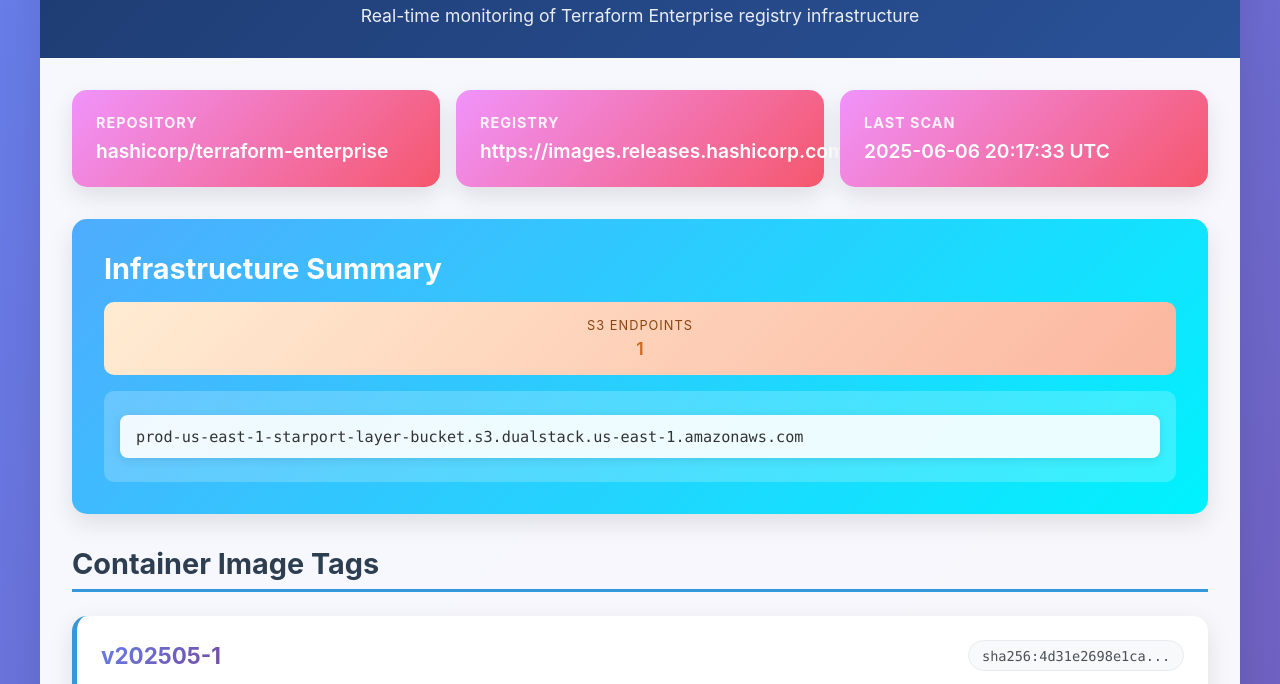
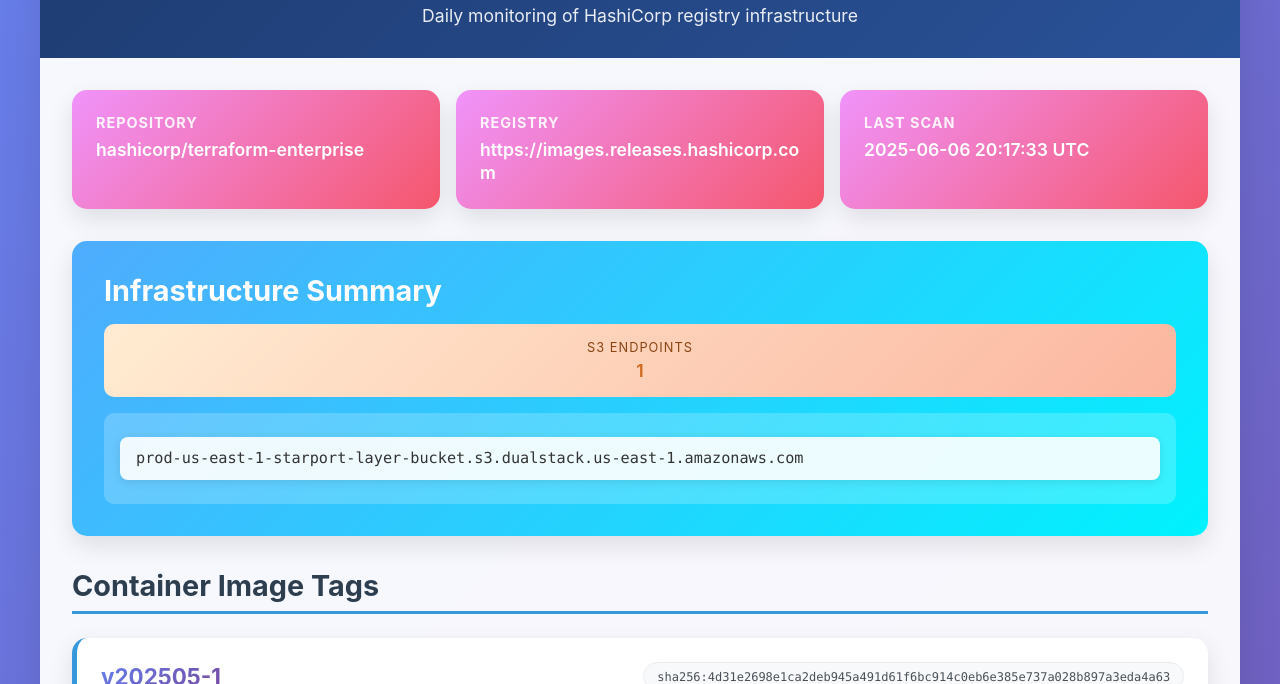
Before and after one commit to benemon/hashicorp-registry-backend-discovery, a plain HTML site: page docs/index.html in a window 1280 px wide. Shown: the part 116-800 px from the top of the page. Drawn offline with Linux system fonts and the light colour scheme.

Commit message:
Update index.html

```diff
--- a/docs/index.html
+++ b/docs/index.html
@@ -90,8 +90,11 @@
         }
 
         .meta-card p {
-            font-size: 1.2rem;
+            font-size: 1.1rem;
             font-weight: 600;
+            word-break: break-word;
+            overflow-wrap: break-word;
+            line-height: 1.3;
         }
 
         .summary-section {
@@ -170,12 +173,15 @@
 
         .tag-digest {
             font-family: 'Monaco', 'Courier New', monospace;
-            font-size: 0.85rem;
+            font-size: 0.75rem;
             background: #f8f9fa;
             padding: 0.4rem 0.8rem;
             border-radius: 20px;
             color: #495057;
             border: 1px solid #e9ecef;
+            word-break: break-all;
+            max-width: 100%;
+            overflow-wrap: break-word;
         }
 
         .manifest-info {
@@ -272,7 +278,7 @@
     <div class="container">
         <div class="header">
             <h1>HashiCorp Registry Backend Discovery</h1>
-            <p>Real-time monitoring of Terraform Enterprise registry infrastructure</p>
+            <p>Daily monitoring of HashiCorp registry infrastructure</p>
         </div>
 
         <div class="content">
@@ -401,7 +407,7 @@
             card.innerHTML = `
                 <div class="tag-header">
                     <div class="tag-name">${tagName}</div>
-                    <div class="tag-digest">${manifestInfo.digest ? manifestInfo.digest.substring(0, 20) + '...' : 'No digest'}</div>
+                    <div class="tag-digest">${manifestInfo.digest || 'No digest'}</div>
                 </div>
 
                 <div class="manifest-info">
```
